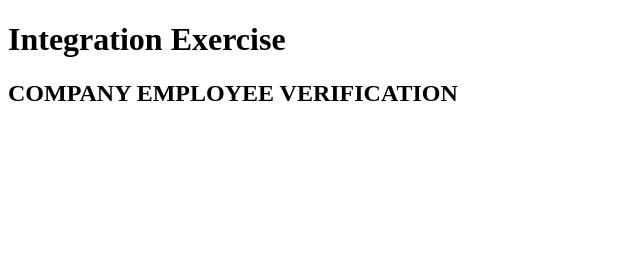
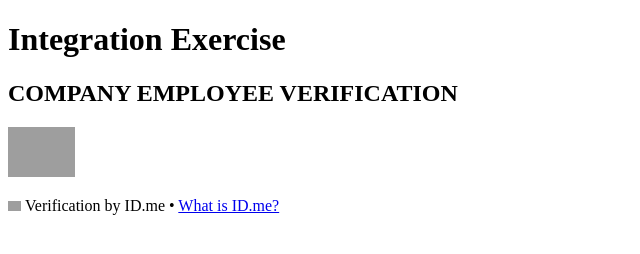
Before and after one commit to Lilypk/IDme_integration_exercise, a plain HTML site: page index.html in a window 1280 px wide. Shown: the whole page, without its empty margins (0-640 px from the left). Drawn offline with Linux system fonts and the light colour scheme; grey boxes are pictures that could not be loaded.

Commit message:
I added the verify with IDme button

```diff
--- a/index.html
+++ b/index.html
@@ -8,6 +8,17 @@
     <body>
         <h1>Integration Exercise</h1>
         <h2>COMPANY EMPLOYEE VERIFICATION</h2>
+
+        <div id="idme-verification">
+            <a href="https://api.id.me/oauth/authorize?client_id=[YOUR_CLIENT_ID]&redirect_uri=[YOUR_REDIRECT_URI]&response_type=code&scope=military&state=488e864b">
+              <img src="https://s3.amazonaws.com/idme/developer/idme-buttons/assets/img/verify.svg" height="50"/>
+            </a>
+            <p>
+              <img src="https://developers.id.me/assets/buttons/lock-icon-a5b18fbb34d393a80967c08399786f95955ee818b693b97d3f37698e2bc113f2.svg" height="10"/>
+              Verification by ID.me •
+              <a href="https://www.id.me/about">What is ID.me?</a>
+            </p>
+        </div>
     </body>
 
 </html>
```
